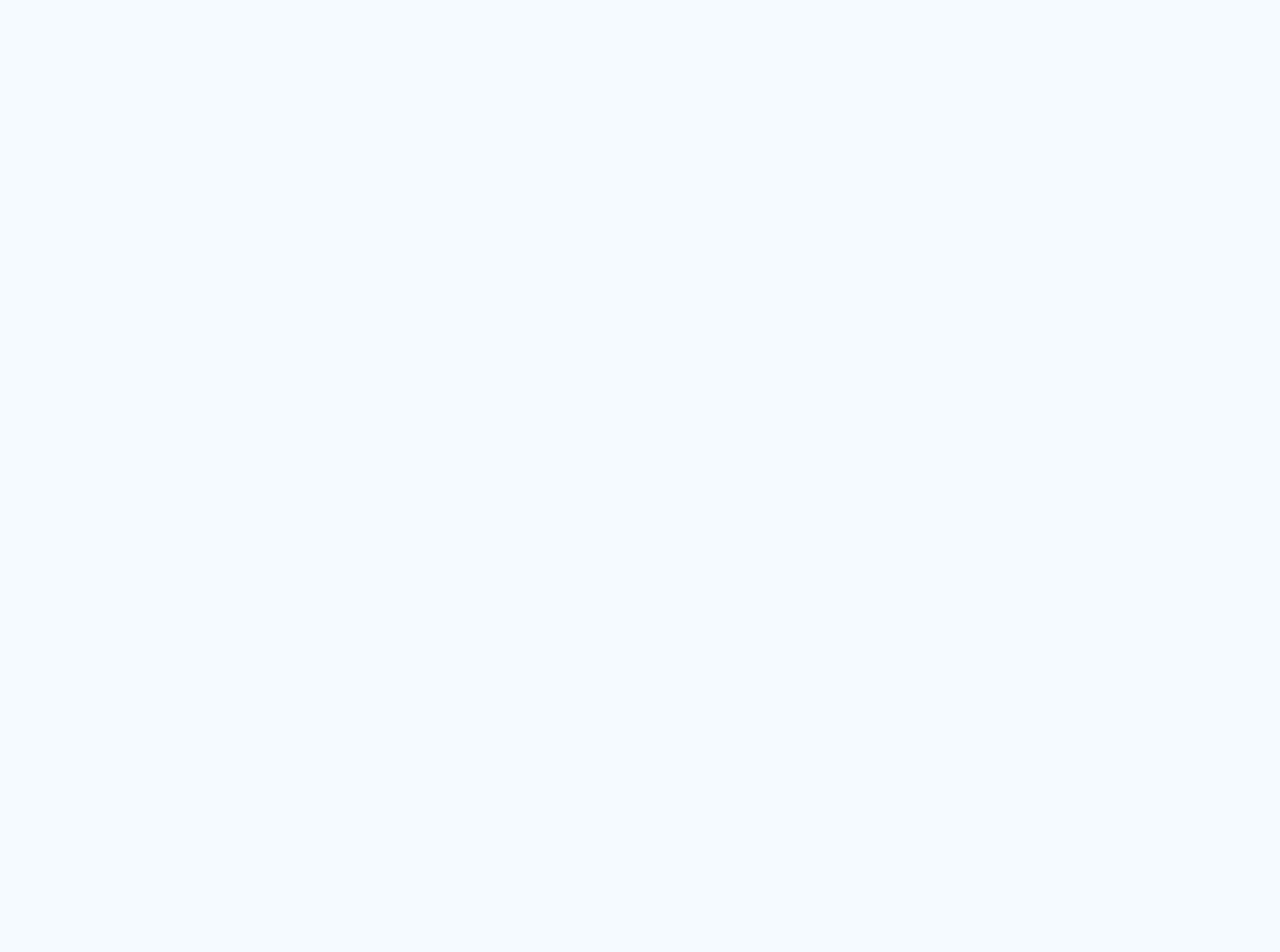
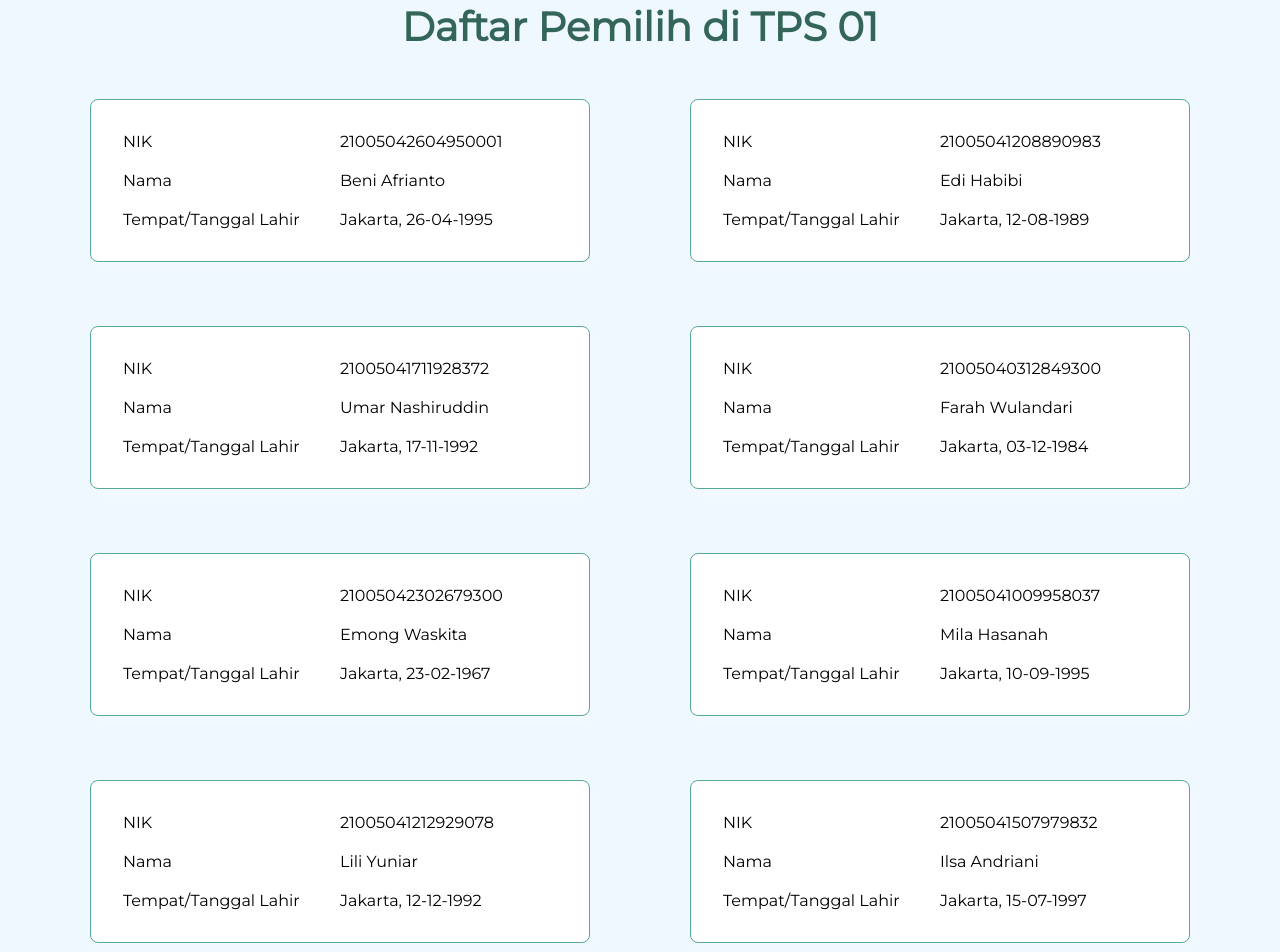
Before and after one commit to yoga-au/hackathon-qvosys, a React (Create React App) app: page / in a window 1280 px wide. Shown: the part 660-1612 px from the top of the page. Before the commit the page ends 800 px from the top, so only its background shows below. Built offline with nearby package versions, Linux system fonts and the light colour scheme.

Commit message:
add daftar pemilih

```diff
--- a/src/App.tsx
+++ b/src/App.tsx
@@ -1,11 +1,13 @@
 import Header from "./components/Header/Header";
 import Result from "./components/Result/Result";
+import List from "./components/List/List";
 
 function App() {
   return (
     <>
       <Header />
       <Result />
+      <List />
     </>
   );
 }
--- a/src/components/Header/Header.tsx
+++ b/src/components/Header/Header.tsx
@@ -9,6 +9,7 @@ const HeaderContainer = styled.div`
   top: 0;
   background-color: white;
   box-shadow: 0 4px 8px 0px rgba(0, 0, 0, 10%);
+  z-index: 2;
 `;
 
 const ContentContainer = styled.div`
--- /dev/null
+++ b/src/components/List/List.tsx
@@ -0,0 +1,130 @@
+import styled from "styled-components";
+
+const ListContainer = styled.div`
+  max-width: 1200px;
+  margin: 5em auto 0;
+`;
+
+const ListTitleContainer = styled.div`
+  text-align: center;
+  margin-bottom: 3em;
+  color: hsl(165, 33%, 30%);
+`;
+
+const ListTitle = styled.h1`
+  font-size: 2.5rem;
+  margin-bottom: 1rem;
+`;
+
+const GridContainer = styled.div`
+  display: grid;
+  grid-template-columns: 1fr 1fr;
+  margin: 0 auto;
+`;
+
+const PemilihCard = styled(GridContainer)`
+  row-gap: 1.25em;
+  width: 500px;
+  background-color: white;
+  padding: 2em;
+  border: 1px solid hsl(165, 33%, 50%);
+  border-radius: 8px;
+  box-shadow: 3px 6px 16px rgba(255, 255, 255, 0.16);
+  margin-bottom: 4em;
+`;
+
+const List = () => {
+  return (
+    <>
+      <ListContainer>
+        <ListTitleContainer>
+          <ListTitle>Daftar Pemilih di TPS 01</ListTitle>
+        </ListTitleContainer>
+        <GridContainer>
+          <PemilihCard>
+            <p>NIK</p>
+            <p>21005042604950001</p>
+            <p>Nama</p>
+            <p>Beni Afrianto</p>
+            <p>Tempat/Tanggal Lahir</p>
+            <p>Jakarta, 26-04-1995</p>
+          </PemilihCard>
+          <PemilihCard>
+            <p>NIK</p>
+            <p>21005041208890983</p>
+            <p>Nama</p>
+            <p>Edi Habibi</p>
+            <p>Tempat/Tanggal Lahir</p>
+            <p>Jakarta, 12-08-1989</p>
+          </PemilihCard>
+          <PemilihCard>
+            <p>NIK</p>
+            <p>21005041711928372</p>
+            <p>Nama</p>
+            <p>Umar Nashiruddin</p>
+            <p>Tempat/Tanggal Lahir</p>
+            <p>Jakarta, 17-11-1992</p>
+          </PemilihCard>
+          <PemilihCard>
+            <p>NIK</p>
+            <p>21005040312849300</p>
+            <p>Nama</p>
+            <p>Farah Wulandari</p>
+            <p>Tempat/Tanggal Lahir</p>
+            <p>Jakarta, 03-12-1984</p>
+          </PemilihCard>
+          <PemilihCard>
+            <p>NIK</p>
+            <p>21005042302679300</p>
+            <p>Nama</p>
+            <p>Emong Waskita</p>
+            <p>Tempat/Tanggal Lahir</p>
+            <p>Jakarta, 23-02-1967</p>
+          </PemilihCard>
+          <PemilihCard>
+            <p>NIK</p>
+            <p>21005041009958037</p>
+            <p>Nama</p>
+            <p>Mila Hasanah</p>
+            <p>Tempat/Tanggal Lahir</p>
+            <p>Jakarta, 10-09-1995</p>
+          </PemilihCard>
+          <PemilihCard>
+            <p>NIK</p>
+            <p>21005041212929078</p>
+            <p>Nama</p>
+            <p>Lili Yuniar</p>
+            <p>Tempat/Tanggal Lahir</p>
+            <p>Jakarta, 12-12-1992</p>
+          </PemilihCard>
+          <PemilihCard>
+            <p>NIK</p>
+            <p>21005041507979832</p>
+            <p>Nama</p>
+            <p>Ilsa Andriani</p>
+            <p>Tempat/Tanggal Lahir</p>
+            <p>Jakarta, 15-07-1997</p>
+          </PemilihCard>
+          <PemilihCard>
+            <p>NIK</p>
+            <p>21005042405751238</p>
+            <p>Nama</p>
+            <p>Gasti Rahimah</p>
+            <p>Tempat/Tanggal Lahir</p>
+            <p>Jakarta, 24-05-1975</p>
+          </PemilihCard>
+          <PemilihCard>
+            <p>NIK</p>
+            <p>21005042604950002</p>
+            <p>Nama</p>
+            <p>Hadi Suwarno</p>
+            <p>Tempat/Tanggal Lahir</p>
+            <p>Jakarta, 26-04-1995</p>
+          </PemilihCard>
+        </GridContainer>
+      </ListContainer>
+    </>
+  );
+};
+
+export default List;
--- a/src/index.css
+++ b/src/index.css
@@ -10,5 +10,5 @@ body {
   font-family: "Montserrat", sans-serif;
   -webkit-font-smoothing: antialiased;
   -moz-osx-font-smoothing: grayscale;
-  background-color: hsl(208, 100%, 98%);
+  background-color: hsl(208, 100%, 97%);
 }
```
